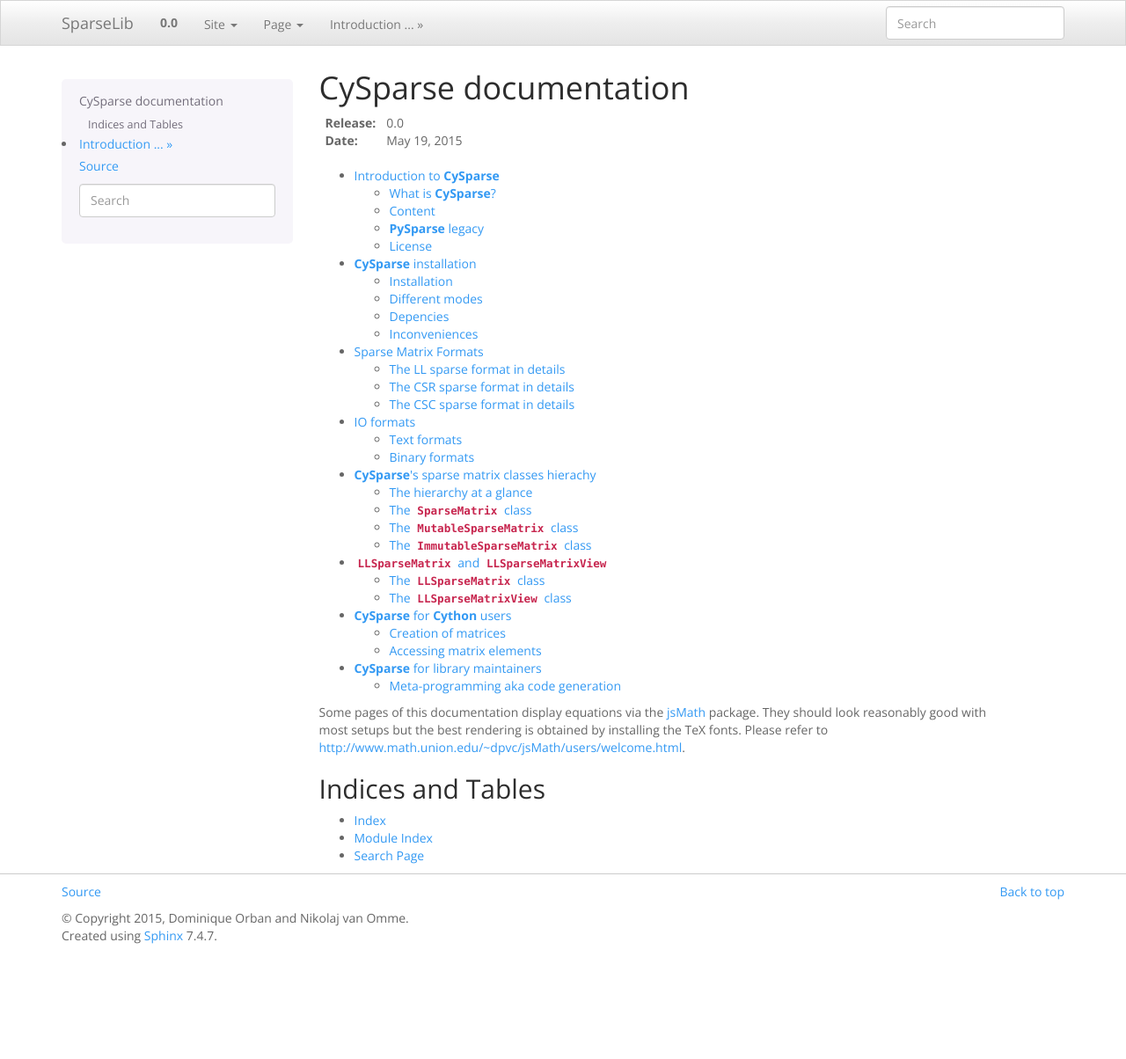
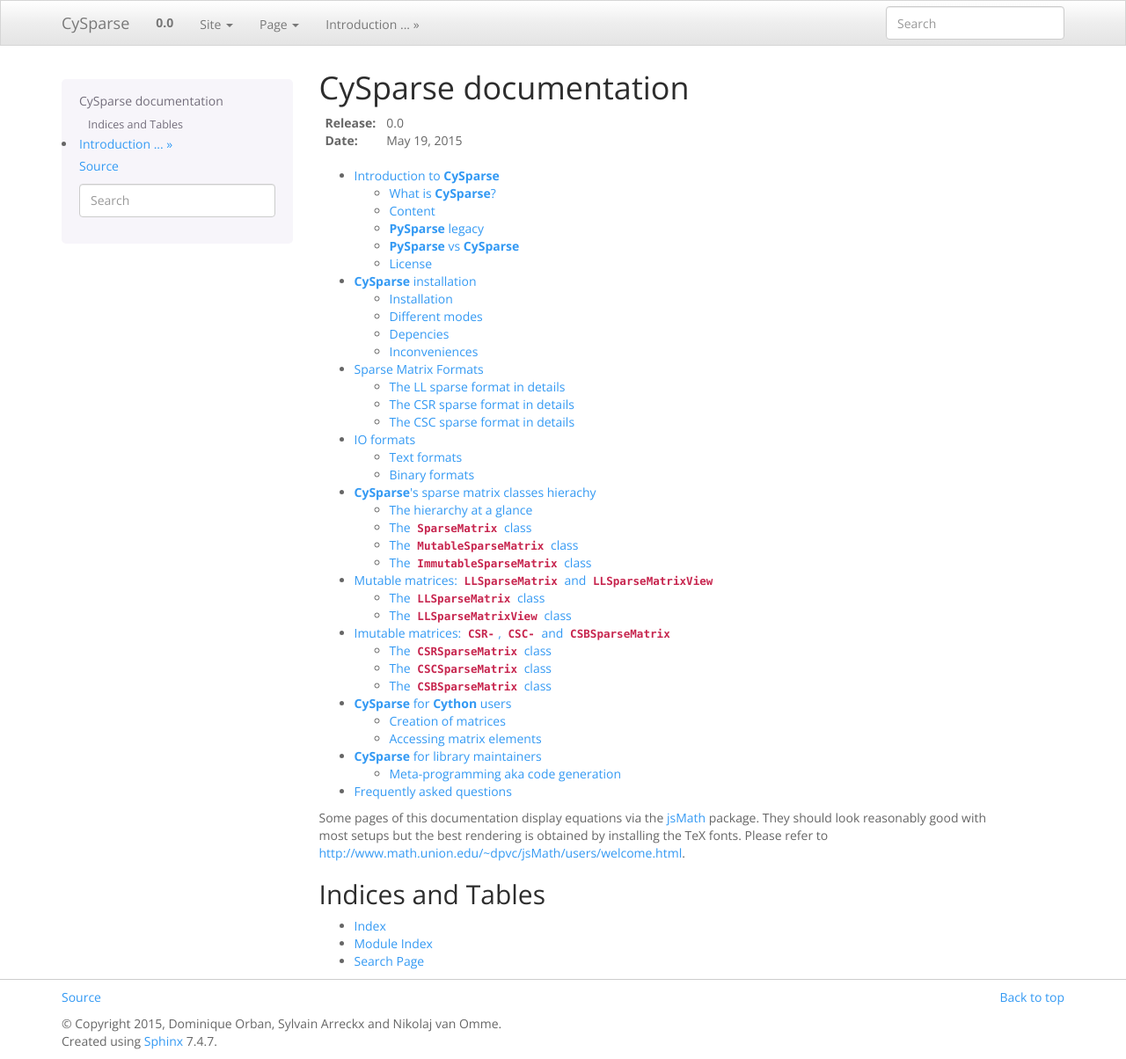
Before and after one commit to PythonOptimizers/cysparse, a Sphinx documentation site: the page built from doc/source/contents.rst, in a window 1280 px wide and 1204 px high. Shown: the whole window at 88% size. Built offline with Sphinx 7.4.7, drawn with Linux system fonts in a browser that asks for light colours.

Commit message:
some more pages for the doc

```diff
--- a/doc/source/conf.py
+++ b/doc/source/conf.py
@@ -56,8 +56,8 @@
 master_doc = 'contents'
 
 # General information about the project.
-project = u'SparseLib'
-copyright = u'2015, Dominique Orban and Nikolaj van Omme'
+project = u'CySparse'
+copyright = u'2015, Dominique Orban, Sylvain Arreckx and Nikolaj van Omme'
 
 # The version info for the project you're documenting, acts as replacement for
 # |version| and |release|, also used in various other places throughout the
--- a/doc/source/contents.rst
+++ b/doc/source/contents.rst
@@ -16,9 +16,11 @@
    sparse_matrix_formats
    io_formats
    sparse_mat_hierarchy
-   ll_mat
+   mutable_ll_mat
+   immutable_mat
    cysparse_cython_users
    cysparse_lib_mainteners
+   faq
 
 ..   #Sparse Matrix Formats <formats>
    #Low-Level Sparse Matrix Types <spmatrix>
--- /dev/null
+++ b/doc/source/faq.rst
@@ -0,0 +1,5 @@
+.. _faq:
+
+==========================================================
+Frequently asked questions
+==========================================================
--- /dev/null
+++ b/doc/source/immutable_mat.rst
@@ -0,0 +1,16 @@
+.. _immutable_mat:
+
+=================================================================================================
+Imutable matrices: :class:`CSR-`, :class:`CSC-` and :class:`CSBSparseMatrix`
+=================================================================================================
+
+The :class:`CSRSparseMatrix` class
+==================================
+
+
+The :class:`CSCSparseMatrix` class
+==================================
+
+
+The :class:`CSBSparseMatrix` class
+==================================
--- a/doc/source/ll_mat.rst
+++ b/doc/source/mutable_ll_mat.rst
@@ -1,13 +1,18 @@
 .. _ll_mat:
 
-==========================================================
-:class:`LLSparseMatrix` and :class:`LLSparseMatrixView`
-==========================================================
+=================================================================================================
+Mutable matrices: :class:`LLSparseMatrix` and :class:`LLSparseMatrixView`
+=================================================================================================
 
 
 
 The :class:`LLSparseMatrix` class
 ==================================
+
+The *mutable* :class:`LLSparseMatrix` class is the base class to **construct** and **populate** a matrix. With it you can easily add or delete elements, rows, columns, assign sub-matrices, etc. Once your matrix is constructed,
+you create a new *optimized* and *immutable* matrix from it. You can choose between CSR, CSC and CSB. Each has its strength and weaknesses and we cover them in depth in their respective sections.
+
+..  warning:: The ``LLSparseMatrix`` class is **not** optimized for matrix operations!
 
 Creation
 ----------
```
Also changed, not shown: doc/source/introduction.rst (+8 -0 lines), 4 other files.
